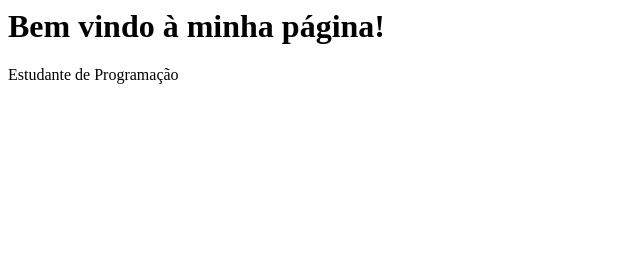
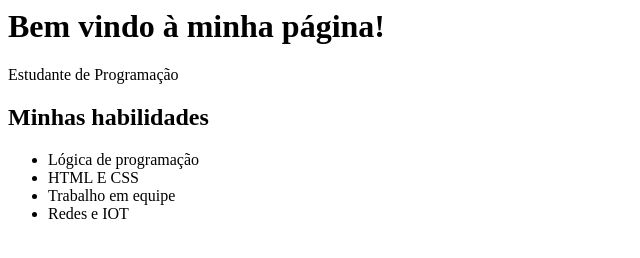
Before and after one commit to santossfeer/site, a plain HTML site: page index.html in a window 1280 px wide. Shown: the whole page, without its empty margins (0-640 px from the left). Drawn offline with Linux system fonts and the light colour scheme.

Commit message:
Add files via upload

```diff
--- a/index.html
+++ b/index.html
@@ -10,5 +10,17 @@
             <h1>Bem vindo à minha página! </h1>
             <p>Estudante de Programação</p>
         </header>
+
+        <main>
+            <section>
+                <h2>Minhas habilidades</h2>
+                <ul>
+                    <li>Lógica de programação</li>
+                    <li>HTML E CSS</li>
+                    <li>Trabalho em equipe</li>
+                    <li>Redes e IOT</li>
+                </ul>
+            </section>
+        </main>
     </body>
 </html>
```
